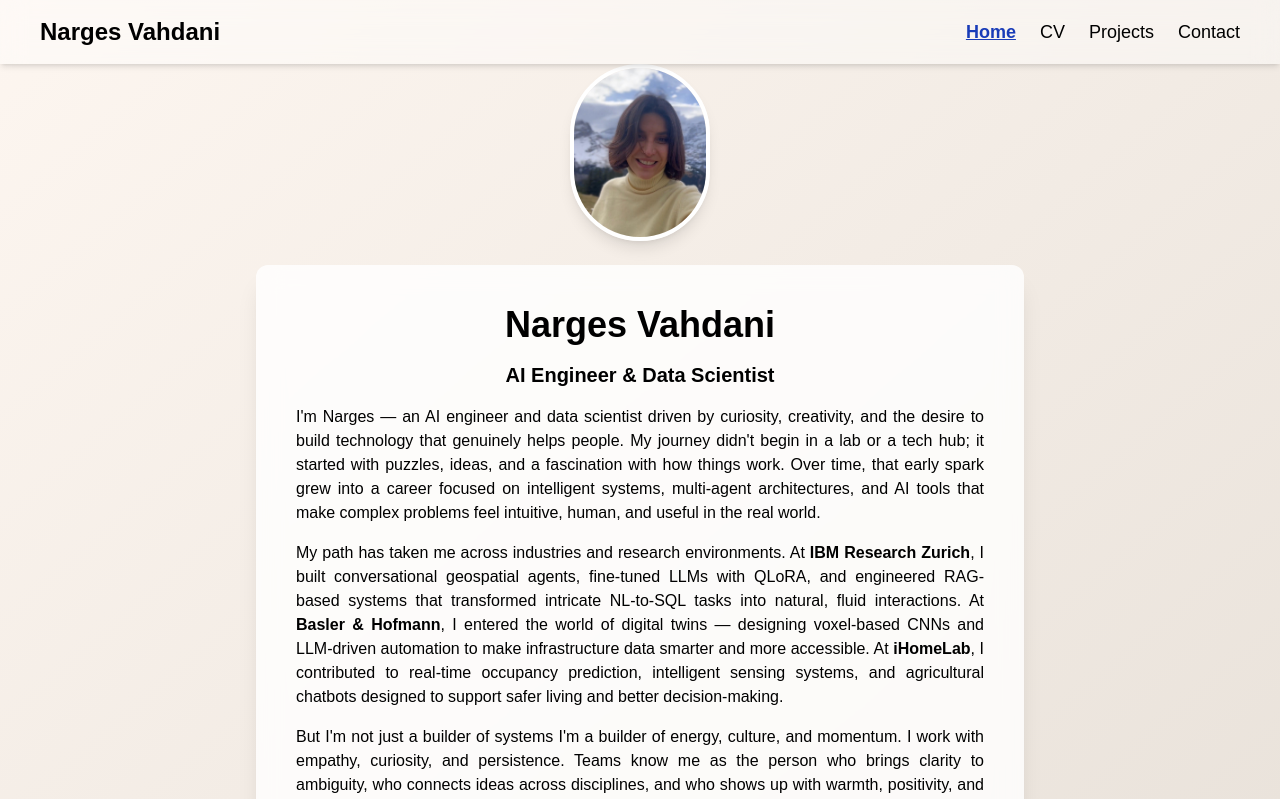
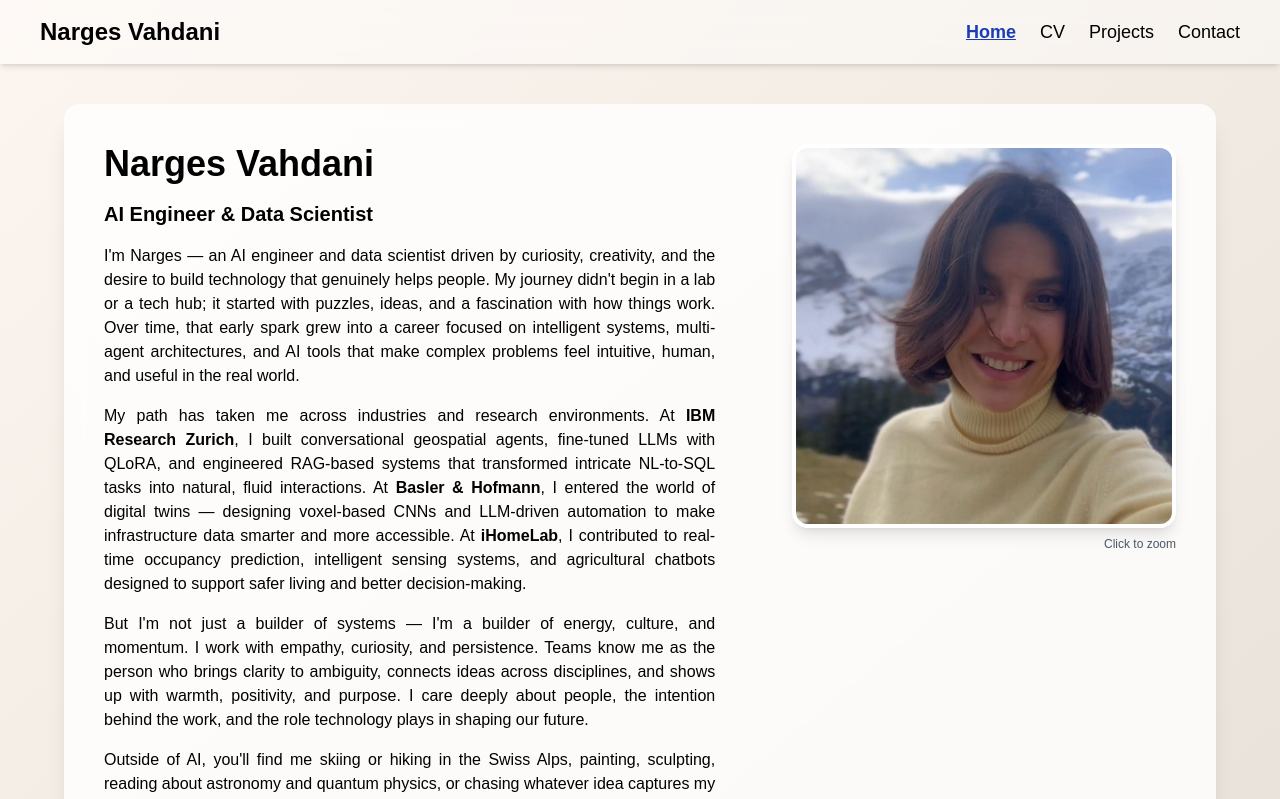
Before and after one commit to nargesghv/my-cv-site, a Next.js app: page / in a window 1280 px wide. Shown: the top 799 px of the page. Built offline with nearby package versions, Linux system fonts and the light colour scheme.

Commit message:
Update page.tsx

```diff
--- a/src/app/page.tsx
+++ b/src/app/page.tsx
@@ -1,11 +1,12 @@
 'use client';
-import React from 'react';
+import React, { useState } from 'react';
 import Link from 'next/link';
 import Image from 'next/image';
 import { usePathname } from 'next/navigation';
 
 export default function Home() {
   const pathname = usePathname();
+  const [zoomOpen, setZoomOpen] = useState(false);
 
   const navLinks = [
     { href: '/', label: 'Home' },
@@ -39,66 +40,59 @@ export default function Home() {
       {/* Hero Section */}
       <section
         id="home"
-        className="flex flex-col items-center justify-center min-h-[90vh] text-center px-4 md:px-6"
+        className="flex items-center justify-center min-h-[90vh] px-4 md:px-10 py-10"
       >
-        {/* Profile Picture */}
-        <div className="relative mb-6 animate-fade-in">
-          <Image
-            src="/picture1.jpg"
-            alt="Narges Vahdani"
-            width={140}
-            height={140}
-            className="rounded-full border-4 border-white shadow-lg object-cover"
-          />
-        </div>
-
-        {/* Text Block */}
-        <div className="backdrop-blur-md bg-white/80 text-black p-6 md:p-10 rounded-xl shadow-xl max-w-3xl animate-slide-up text-justify space-y-4">
-          <h2 className="text-2xl md:text-4xl font-bold text-center">
+        <div className="w-full max-w-6xl bg-white/80 backdrop-blur-md rounded-2xl shadow-xl p-6 md:p-10 animate-slide-up">
+          <div className="flex flex-col md:flex-row items-center md:items-stretch gap-8">
+            {/* Text Column */}
+            <div className="flex-1 text-justify space-y-4">
+              <h2 className="text-2xl md:text-4xl font-bold text-center md:text-left">
                 Narges Vahdani
               </h2>
-          <h3 className="text-lg md:text-xl font-semibold text-center">
+              <h3 className="text-lg md:text-xl font-semibold text-center md:text-left">
                 AI Engineer &amp; Data Scientist
               </h3>
 
               <p>
-            I&apos;m Narges — an AI engineer and data scientist driven by curiosity,
-            creativity, and the desire to build technology that genuinely helps
-            people. My journey didn&apos;t begin in a lab or a tech hub; it started
-            with puzzles, ideas, and a fascination with how things work. Over
-            time, that early spark grew into a career focused on intelligent
-            systems, multi-agent architectures, and AI tools that make complex
-            problems feel intuitive, human, and useful in the real world.
+                I&apos;m Narges — an AI engineer and data scientist driven by
+                curiosity, creativity, and the desire to build technology that
+                genuinely helps people. My journey didn&apos;t begin in a lab or a
+                tech hub; it started with puzzles, ideas, and a fascination with
+                how things work. Over time, that early spark grew into a career
+                focused on intelligent systems, multi-agent architectures, and AI
+                tools that make complex problems feel intuitive, human, and
+                useful in the real world.
               </p>
 
               <p>
-            My path has taken me across industries and research environments. At{' '}
-            <strong>IBM Research Zurich</strong>, I built conversational
+                My path has taken me across industries and research environments.
+                At <strong>IBM Research Zurich</strong>, I built conversational
                 geospatial agents, fine-tuned LLMs with QLoRA, and engineered
                 RAG-based systems that transformed intricate NL-to-SQL tasks into
-            natural, fluid interactions. At <strong>Basler &amp; Hofmann</strong>,
-            I entered the world of digital twins — designing voxel-based CNNs
-            and LLM-driven automation to make infrastructure data smarter and
-            more accessible. At <strong>iHomeLab</strong>, I contributed to
+                natural, fluid interactions. At{' '}
+                <strong>Basler &amp; Hofmann</strong>, I entered the world of
+                digital twins — designing voxel-based CNNs and LLM-driven
+                automation to make infrastructure data smarter and more
+                accessible. At <strong>iHomeLab</strong>, I contributed to
                 real-time occupancy prediction, intelligent sensing systems, and
                 agricultural chatbots designed to support safer living and better
                 decision-making.
               </p>
 
               <p>
-            But I&apos;m not just a builder of systems I&apos;m a builder of
-            energy, culture, and momentum. I work with empathy, curiosity, and
-            persistence. Teams know me as the person who brings clarity to
-            ambiguity, who connects ideas across disciplines, and who shows up
+                But I&apos;m not just a builder of systems — I&apos;m a builder of
+                energy, culture, and momentum. I work with empathy, curiosity,
+                and persistence. Teams know me as the person who brings clarity
+                to ambiguity, connects ideas across disciplines, and shows up
                 with warmth, positivity, and purpose. I care deeply about people,
                 the intention behind the work, and the role technology plays in
                 shaping our future.
               </p>
 
               <p>
-            Outside of AI, you&apos;ll find me skiing or hiking in the Swiss Alps,
-            painting, sculpting, reading about astronomy and quantum physics, or
-            chasing whatever idea captures my curiosity next.
+                Outside of AI, you&apos;ll find me skiing or hiking in the Swiss
+                Alps, painting, sculpting, reading about astronomy and quantum
+                physics, or chasing whatever idea captures my curiosity next.
               </p>
 
               <p>
@@ -112,8 +106,8 @@ export default function Home() {
                 >
                   my personal creative site
                 </a>
-            . And if you&apos;re curious about what I&apos;m building, feel free to
-            follow my work on{' '}
+                . And if you&apos;re curious about what I&apos;m building, feel free
+                to follow my work on{' '}
                 <a
                   href="https://github.com/nargesghv"
                   target="_blank"
@@ -125,7 +119,7 @@ export default function Home() {
                 — there&apos;s always something new in progress.
               </p>
 
-          <div className="text-center pt-4">
+              <div className="pt-4 text-center md:text-left">
                 <a
                   href="/Narges-Vahdani-CV.pdf"
                   download
@@ -135,7 +129,57 @@ export default function Home() {
                 </a>
               </div>
             </div>
+
+            {/* Image Column */}
+            <div className="w-full md:w-[40%] flex justify-center md:justify-end">
+              <div
+                className="relative cursor-zoom-in group"
+                onClick={() => setZoomOpen(true)}
+              >
+                <div className="rounded-2xl overflow-hidden border-4 border-white shadow-lg w-64 h-64 md:w-80 md:h-80 lg:w-96 lg:h-96">
+                  <Image
+                    src="/picture1.jpg"
+                    alt="Narges Vahdani"
+                    width={400}
+                    height={400}
+                    className="object-cover w-full h-full transition-transform duration-300 group-hover:scale-105"
+                  />
+                </div>
+                <p className="text-xs text-gray-600 mt-2 text-center md:text-right">
+                  Click to zoom
+                </p>
+              </div>
+            </div>
+          </div>
+        </div>
       </section>
+
+      {/* Zoom Overlay */}
+      {zoomOpen && (
+        <div
+          className="fixed inset-0 z-[60] bg-black/70 flex items-center justify-center px-4"
+          onClick={() => setZoomOpen(false)}
+        >
+          <div className="relative max-w-3xl w-full">
+            <Image
+              src="/picture1.jpg"
+              alt="Narges Vahdani zoomed"
+              width={1200}
+              height={1200}
+              className="w-full h-auto rounded-2xl shadow-2xl object-contain"
+            />
+            <button
+              className="absolute top-3 right-3 bg-white/80 rounded-full px-3 py-1 text-xs font-semibold shadow hover:bg-white"
+              onClick={(e) => {
+                e.stopPropagation();
+                setZoomOpen(false);
+              }}
+            >
+              ✕ Close
+            </button>
+          </div>
+        </div>
+      )}
 
       {/* Animations */}
       <style jsx>{`
@@ -152,18 +196,6 @@ export default function Home() {
         .animate-slide-up {
           animation: slide-up 0.8s ease-out;
         }
-
-        @keyframes fade-in {
-          from {
-            opacity: 0;
-          }
-          to {
-            opacity: 1;
-          }
-        }
-        .animate-fade-in {
-          animation: fade-in 1s ease-in;
-        }
       `}</style>
     </main>
   );
```
Lines whose indentation alone changed are shown as unchanged.
